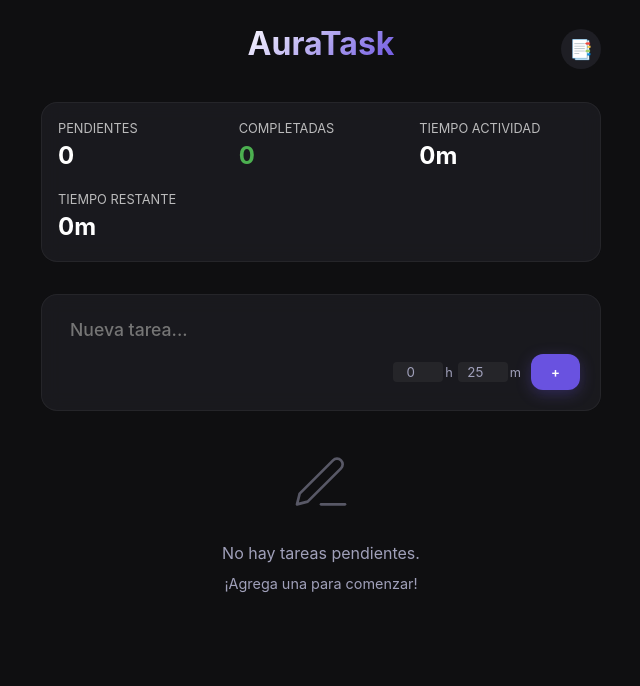
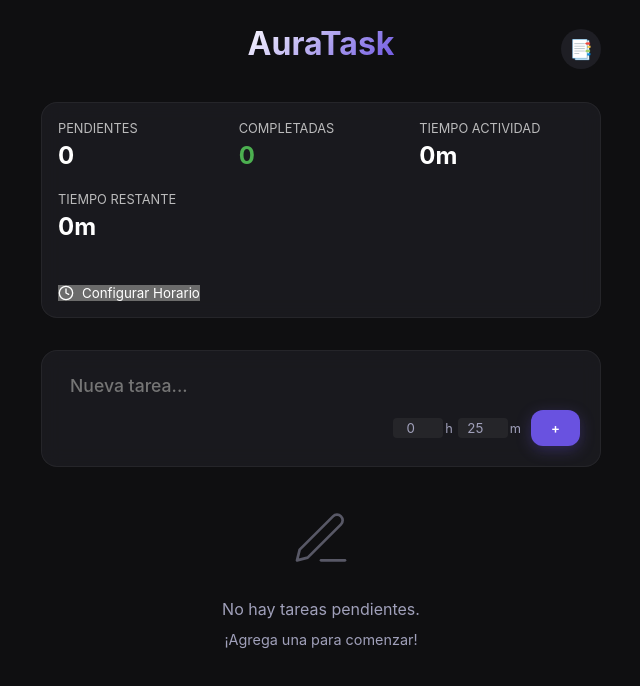
Before and after one commit to CarlosgRivas/Auratask, a React (Vite) app: page / in a window 1280 px wide. Shown: the top 686 px of the page, without its empty margins (319-959 px from the left). Built offline with nearby package versions, Linux system fonts and the light colour scheme.

Commit message:
feat: add schedule tracking and skip task functionality

```diff
--- a/src/App.jsx
+++ b/src/App.jsx
@@ -29,6 +29,7 @@ function App() {
   const [tasks, dispatch] = useReducer(taskReducer, [], init);
   const [showRoutines, setShowRoutines] = useState(false);
   const [endTime, setEndTime] = useState(() => localStorage.getItem('aura-end-time') || '');
+  const [startTime, setStartTime] = useState(() => localStorage.getItem('aura-start-time') || '');
 
   // Persistence
   useEffect(() => {
@@ -38,6 +39,10 @@ function App() {
   useEffect(() => {
     localStorage.setItem('aura-end-time', endTime);
   }, [endTime]);
+
+  useEffect(() => {
+    localStorage.setItem('aura-start-time', startTime);
+  }, [startTime]);
 
   // Global Ticker
   useEffect(() => {
@@ -110,7 +115,13 @@ function App() {
       </header>
 
       <main>
-        <TaskStats tasks={tasks} endTime={endTime} setEndTime={setEndTime} />
+        <TaskStats
+          tasks={tasks}
+          endTime={endTime}
+          setEndTime={setEndTime}
+          startTime={startTime}
+          setStartTime={setStartTime}
+        />
         <AddTask onAdd={handleAddTask} />
         <TaskList tasks={tasks} dispatch={dispatch} />
       </main>
--- /dev/null
+++ b/src/components/ScheduleModal.jsx
@@ -0,0 +1,57 @@
+import React from 'react';
+
+export function ScheduleModal({ startTime, setStartTime, endTime, setEndTime, onClose }) {
+    return (
+        <div className="modal-overlay">
+            <div className="modal-content glass-panel" style={{ maxWidth: '400px' }}>
+                <div className="modal-header">
+                    <h2>Configurar Horario</h2>
+                    <button className="btn-icon" onClick={onClose}>×</button>
+                </div>
+
+                <div className="modal-body" style={{ display: 'flex', flexDirection: 'column', gap: '1.5rem', padding: '1rem 0' }}>
+
+                    <div className="form-group">
+                        <label style={{ display: 'block', marginBottom: '0.5rem', fontSize: '1rem', opacity: 0.9 }}>
+                            Inicio de Jornada
+                        </label>
+                        <input
+                            type="time"
+                            className="task-input"
+                            value={startTime}
+                            onChange={(e) => setStartTime(e.target.value)}
+                            style={{ fontSize: '1.5rem', padding: '0.5rem', width: '100%', textAlign: 'center' }}
+                        />
+                        <p style={{ fontSize: '0.8rem', opacity: 0.6, marginTop: '0.3rem' }}>
+                            Hora a la que planeas comenzar (o hora actual).
+                        </p>
+                    </div>
+
+                    <div className="form-group">
+                        <label style={{ display: 'block', marginBottom: '0.5rem', fontSize: '1rem', opacity: 0.9 }}>
+                            Fin de Jornada
+                        </label>
+                        <input
+                            type="time"
+                            className="task-input"
+                            value={endTime}
+                            onChange={(e) => setEndTime(e.target.value)}
+                            style={{ fontSize: '1.5rem', padding: '0.5rem', width: '100%', textAlign: 'center' }}
+                        />
+                        <p style={{ fontSize: '0.8rem', opacity: 0.6, marginTop: '0.3rem' }}>
+                            Hora límite para terminar todas las tareas.
+                        </p>
+                    </div>
+
+                    <button
+                        className="btn-primary"
+                        onClick={onClose}
+                        style={{ marginTop: '1rem', padding: '0.8rem', fontSize: '1.1rem', justifyContent: 'center' }}
+                    >
+                        Listo
+                    </button>
+                </div>
+            </div>
+        </div>
+    );
+}
--- a/src/components/TaskItem.jsx
+++ b/src/components/TaskItem.jsx
@@ -13,7 +13,7 @@ const formatTime = (ms) => {
     return `${m.toString().padStart(2, '0')}:${s.toString().padStart(2, '0')}`;
 };
 
-export function TaskItem({ task, dispatch, index, totalCount, isCompleted = false, onDragStart, onDrop }) {
+export function TaskItem({ task, dispatch, index, totalCount, isCompleted = false, isSkipped = false, onDragStart, onDrop }) {
     const [isEditingTitle, setIsEditingTitle] = useState(false);
     const [isEditingTime, setIsEditingTime] = useState(false); // For remaining time manual edit
 
@@ -119,12 +119,24 @@ export function TaskItem({ task, dispatch, index, totalCount, isCompleted = fals
                             >
                                 <svg width="16" height="16" viewBox="0 0 24 24" fill="none" stroke="currentColor" strokeWidth="3" strokeLinecap="round" strokeLinejoin="round"><path d="M3 12a9 9 0 1 0 9-9 9.75 9.75 0 0 0-6.74 2.74L3 8"></path><path d="M3 3v5h5"></path></svg>
                             </button>
+
+                            <button
+                                className="btn-icon"
+                                onClick={() => dispatch({ type: 'SKIP_TASK', payload: task.id })}
+                                title="Saltar (Mover a omitidas)"
+                                style={{ marginLeft: 4 }}
+                            >
+                                <svg width="16" height="16" viewBox="0 0 24 24" fill="none" stroke="currentColor" strokeWidth="3" strokeLinecap="round" strokeLinejoin="round"><path d="M13 17l5-5-5-5M6 17l5-5-5-5" /></svg>
+                            </button>
                         </>
                     ) : (
                         <button
                             className="btn-icon"
-                            onClick={() => dispatch({ type: 'RESTORE_TASK', payload: task.id })}
-                            title="Restaurar tarea"
+                            onClick={() => dispatch({
+                                type: isSkipped ? 'RESTORE_SKIPPED_TASK' : 'RESTORE_TASK',
+                                payload: task.id
+                            })}
+                            title={isSkipped ? "Restaurar a pendientes" : "Restaurar tarea"}
                         >
                             <svg width="16" height="16" viewBox="0 0 24 24" fill="none" stroke="currentColor" strokeWidth="2" strokeLinecap="round" strokeLinejoin="round"><polyline points="1 4 1 10 7 10"></polyline><path d="M3.51 15a9 9 0 1 0 2.13-9.36L1 10"></path></svg>
                         </button>
--- a/src/components/TaskStats.jsx
+++ b/src/components/TaskStats.jsx
@@ -1,4 +1,5 @@
-import React from 'react';
+import React, { useState } from 'react';
+import { ScheduleModal } from './ScheduleModal';
 
 const formatTime = (ms) => {
     if (ms <= 0) return "0m";
@@ -10,24 +11,67 @@ const formatTime = (ms) => {
     return `${m}m`;
 };
 
-export function TaskStats({ tasks }) {
+export function TaskStats({ tasks, endTime, setEndTime, startTime, setStartTime }) {
+    const [showScheduleModal, setShowScheduleModal] = useState(false);
+
     const completedTasks = tasks.filter(t => t.finishedAt || t.remainingTime <= 0);
-    const pendingTasks = tasks.filter(t => !t.finishedAt && t.remainingTime > 0);
+    const pendingTasks = tasks.filter(t => !t.finishedAt && t.remainingTime > 0 && !t.isSkipped);
 
     const completedCount = completedTasks.length;
     const pendingCount = pendingTasks.length;
 
     const totalTimeSpent = tasks.reduce((acc, t) => acc + (t.initialTime - t.remainingTime), 0);
-    const totalTimeRemaining = tasks.reduce((acc, t) => acc + t.remainingTime, 0);
+    const totalTimeRemaining = pendingTasks.reduce((acc, t) => acc + t.remainingTime, 0);
+
+    // Schedule Logic
+    let scheduleStatus = 'neutral';
+    let scheduleDiff = null;
+
+    if (endTime) {
+        const now = new Date();
+        const [endH, endM] = endTime.split(':').map(Number);
+
+        const targetEnd = new Date();
+        targetEnd.setHours(endH, endM, 0, 0);
+
+        let startTarget = new Date();
+        if (startTime) {
+            const [startH, startM] = startTime.split(':').map(Number);
+            startTarget.setHours(startH, startM, 0, 0);
+        }
+
+        const effectiveStart = (startTarget > now) ? startTarget : now;
+        const availableMs = targetEnd - effectiveStart;
+
+        if (availableMs > 0) {
+            const diff = availableMs - totalTimeRemaining;
+            scheduleDiff = diff;
+            scheduleStatus = diff >= 0 ? 'ok' : 'warning';
+        } else {
+            scheduleStatus = 'warning';
+            scheduleDiff = -totalTimeRemaining;
+        }
+    }
+
+    const formatDiff = (ms) => {
+        const abs = Math.abs(ms);
+        const totalMinutes = Math.floor(abs / 60000);
+        const h = Math.floor(totalMinutes / 60);
+        const m = totalMinutes % 60;
+        const timeStr = h > 0 ? `${h}h ${m}m` : `${m}m`;
+        return ms >= 0 ? `+${timeStr} libre` : `-${timeStr} faltante`;
+    };
 
     return (
         <div className="stats-dashboard glass-panel" style={{
-            display: 'grid',
-            gridTemplateColumns: 'repeat(auto-fit, minmax(140px, 1fr))',
+            display: 'flex',
+            flexDirection: 'column',
             gap: '1rem',
             padding: '1rem',
             marginBottom: '2rem'
         }}>
+            {/* Top Row: Counts & Basic Times */}
+            <div style={{ display: 'grid', gridTemplateColumns: 'repeat(auto-fit, minmax(140px, 1fr))', gap: '1rem', width: '100%' }}>
                 <div className="stat-card">
                     <div style={{ fontSize: '0.8rem', opacity: 0.7, textTransform: 'uppercase' }}>Pendientes</div>
                     <div style={{ fontSize: '1.5rem', fontWeight: 'bold' }}>{pendingCount}</div>
@@ -45,5 +89,57 @@ export function TaskStats({ tasks }) {
                     <div style={{ fontSize: '1.5rem', fontWeight: 'bold' }}>{formatTime(totalTimeRemaining)}</div>
                 </div>
             </div>
+
+            {/* Bottom Row: Schedule & Feasibility */}
+            <div className="stat-card" style={{
+                display: 'flex',
+                alignItems: 'center',
+                justifyContent: 'space-between',
+                flexWrap: 'wrap',
+                gap: '1rem',
+                borderTop: '1px solid var(--border-color)',
+                paddingTop: '1rem',
+                marginTop: '0.5rem'
+            }}>
+                <div style={{ display: 'flex', gap: '1rem', alignItems: 'center' }}>
+                    <button
+                        className="btn-secondary"
+                        onClick={() => setShowScheduleModal(true)}
+                        style={{ display: 'flex', alignItems: 'center', gap: '0.5rem' }}
+                    >
+                        <svg width="16" height="16" viewBox="0 0 24 24" fill="none" stroke="currentColor" strokeWidth="2" strokeLinecap="round" strokeLinejoin="round"><circle cx="12" cy="12" r="10"></circle><polyline points="12 6 12 12 16 14"></polyline></svg>
+                        {startTime || endTime ?
+                            `${startTime || '--:--'} - ${endTime || '--:--'}` :
+                            "Configurar Horario"
+                        }
+                    </button>
+                </div>
+
+                {scheduleStatus !== 'neutral' && (
+                    <div style={{
+                        padding: '0.5rem 1rem',
+                        borderRadius: '8px',
+                        backgroundColor: scheduleStatus === 'ok' ? 'rgba(74, 222, 128, 0.1)' : 'rgba(239, 68, 68, 0.1)',
+                        color: scheduleStatus === 'ok' ? 'var(--success-color)' : 'var(--danger-color)',
+                        border: `1px solid ${scheduleStatus === 'ok' ? 'var(--success-color)' : 'var(--danger-color)'}`,
+                        fontWeight: 'bold',
+                        textAlign: 'center',
+                        flexGrow: 1
+                    }}>
+                        {formatDiff(scheduleDiff)}
+                    </div>
+                )}
+            </div>
+
+            {showScheduleModal && (
+                <ScheduleModal
+                    startTime={startTime}
+                    setStartTime={setStartTime}
+                    endTime={endTime}
+                    setEndTime={setEndTime}
+                    onClose={() => setShowScheduleModal(false)}
+                />
+            )}
+        </div>
     );
 }
```
Lines whose indentation alone changed are shown as unchanged.
